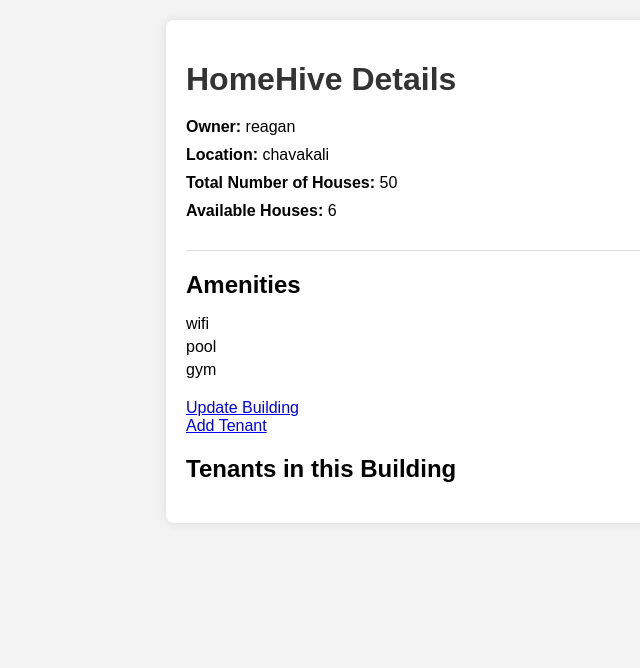
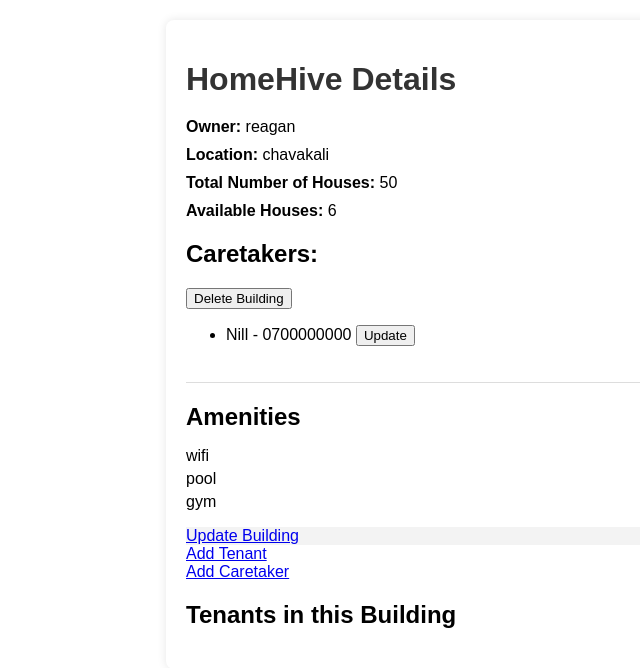
Before and after one commit to mamesareagan/Housing-Project, a Django app: page /building/14/ in a window 1280 px wide. Shown: the top 668 px of the page, without its empty margins (54-694 px from the left). Run offline with Django 4.2, Linux system fonts and the light colour scheme; data comes from the database, SQL or seed files in the repository; both versions use the stored data as it was after the commit; data that the repository does not hold is empty.

Commit message:
added caretaker model and also implemented the delete functionality for the building

```diff
--- a/HomeHive/HomeHive/settings.py
+++ b/HomeHive/HomeHive/settings.py
@@ -116,7 +116,7 @@ USE_TZ = True
 # Static files (CSS, JavaScript, Images)
 # https://docs.djangoproject.com/en/4.2/howto/static-files/
 
-STATIC_URL = 'static/'
+STATIC_URL = '/static/'
 
 # Default primary key field type
 # https://docs.djangoproject.com/en/4.2/ref/settings/#default-auto-field
--- a/HomeHive/Housing/models.py
+++ b/HomeHive/Housing/models.py
@@ -1,3 +1,4 @@
+from email.policy import default
 from django.db import models
 from django.core.validators import RegexValidator
 
@@ -27,7 +28,7 @@ class Amenity(models.Model):
     name = models.CharField(max_length=100)
 
     def __str__(self):
-        return self.name
+        return f"Amenity: {self.name}"
 
 
 class Tenant(models.Model):
@@ -36,15 +37,19 @@ class Tenant(models.Model):
         max_length=20,
         validators=[RegexValidator(regex=r'\d{10}', message='Invalid phone number format (XXX-XXX-XXXX)')],
     )
-    building = models.ForeignKey('Building', on_delete=models.CASCADE, related_name='tenants', null=True, blank=True)
+    building = models.ForeignKey('Building', on_delete=models.CASCADE, related_name='tenants', null=False, blank=False, default=1)
     number_of_rooms = models.PositiveIntegerField(default=1, null=False, blank=False)
     number_of_people = models.PositiveIntegerField(default=1,null=False, blank=False)
 
     def __str__(self):
         return self.name
 
-# class Caretaker(models.Model):
-#     name = models.CharField(max_length=255)
-
-#     def __str__(self):
-#         return self.name
+class Caretaker(models.Model):
+    name = models.CharField(max_length=255, null=False, blank=False, default='Nill')
+    building = models.ForeignKey('Building', on_delete=models.CASCADE, related_name='caretaker', null=False, blank=False, default=1)
+    phone_number = models.CharField(default="0700000000",
+        max_length=20,
+        validators=[RegexValidator(regex=r'\d{10}', message='Invalid phone number format (XXX-XXX-XXXX)')],
+    )
+    def __str__(self):
+        return f"Caretaker: {self.name}"
--- a/HomeHive/Housing/templates/building_details.html
+++ b/HomeHive/Housing/templates/building_details.html
@@ -8,7 +8,14 @@
     <title>{{ building.building_name }} Details</title>
     <style>
         body {
-            font-family: Arial, sans-serif;
+                font-family: Arial, sans-serif;
+        }
+
+        .amenities li {
+            margin-bottom: 5px;
+        }
+        .update-button {
+            margin-top: 20px;
             margin: 0;
             padding: 0;
             background-color: #f3f3f3;
@@ -43,13 +50,26 @@
             list-style-type: none;
             padding: 0;
         }
-        .amenities li {
-            margin-bottom: 5px;
+        .confirmation-dialog {
+            display: none;
+            position: fixed;
+            top: 50%;
+            left: 50%;
+            transform: translate(-50%, -50%);
+            background-color: #fff;
+            padding: 20px;
+            border-radius: 8px;
+            box-shadow: 0 0 10px rgba(0, 0, 0, 0.3);
         }
-        .update-button {
+        .confirmation-dialog h2 {
+            margin-top: 0;
+        }
+        .confirmation-dialog-buttons {
+            text-align: center;
             margin-top: 20px;
         }
     </style>
+
 </head>
 <body>
     <div class="container">
@@ -59,6 +79,22 @@
             <p><strong>Location:</strong> {{ building.location }}</p>
             <p><strong>Total Number of Houses:</strong> {{ building.total_number_of_houses }}</p>
             <p><strong>Available Houses:</strong> {{ building.available_houses }}</p>
+            <h2>Caretakers:</h2>
+            <form id="delete-building-form" action="{% url 'delete-building' pk=building.pk %}" method="post" style="display: inline;">
+                {% csrf_token %}
+                <button id="delete-building-button" type="button">Delete Building</button>
+            </form>
+            <!-- List of Caretakers -->
+            <ul>
+                {% for caretaker in building.caretaker.all %}
+                    <li>
+                        {{ caretaker.name }} - {{ caretaker.phone_number }}
+                        <form action="{% url 'update-caretaker' pk=caretaker.pk %}" method="get" style="display:inline;">
+                            <button type="submit">Update</button>
+                        </form>
+                    </li>
+                {% endfor %}
+            </ul>
         </div>
         <div class="amenities">
             <h2>Amenities</h2>
@@ -76,6 +112,10 @@
             <a href="{% url 'add-tenant' building_id=building.id %}">Add Tenant</a>
         </div>
 
+        <div class="add-tenant-button">
+            <a href="{% url 'add-caretaker' building_id=building.id %}">Add Caretaker</a>
+        </div>
+
         <div class="tenants">
             <h2>Tenants in this Building</h2>
             <ul>
@@ -85,6 +125,44 @@
             </ul>
         </div>
     </div>
+    <div id="confirmation-dialog" class="confirmation-dialog">
+        <h2>Confirm Deletion</h2>
+        <p>Are you sure you want to delete this building?</p>
+        <div class="confirmation-dialog-buttons">
+            <button id="confirm-delete-button">Delete</button>
+            <button id="cancel-delete-button">Cancel</button>
+        </div>
+    </div>
+    <script>
+        document.addEventListener('DOMContentLoaded', function() {
+    // Get the delete building button
+    const deleteBuildingButton = document.getElementById('delete-building-button');
 
+    // Get the confirmation dialog
+    const confirmationDialog = document.getElementById('confirmation-dialog');
+
+    // Get the confirm delete button from the confirmation dialog
+    const confirmDeleteButton = document.getElementById('confirm-delete-button');
+
+    // Get the cancel delete button from the confirmation dialog
+    const cancelDeleteButton = document.getElementById('cancel-delete-button');
+
+    // Event listener for showing the confirmation dialog when delete button is clicked
+    deleteBuildingButton.addEventListener('click', function() {
+        confirmationDialog.style.display = 'block';
+    });
+
+    // Event listener for hiding the confirmation dialog when cancel delete button is clicked
+    cancelDeleteButton.addEventListener('click', function() {
+        confirmationDialog.style.display = 'none';
+    });
+
+    // Event listener for handling the delete action when confirm delete button is clicked
+    confirmDeleteButton.addEventListener('click', function() {
+        // Submit the delete building form
+        document.getElementById('delete-building-form').submit();
+    });
+});
+    </script>
 </body>
 </html>
--- a/HomeHive/Housing/urls.py
+++ b/HomeHive/Housing/urls.py
@@ -1,11 +1,14 @@
 from django.urls import path
 
-from Housing.views import AddTenantToBuildingView, BuildingClassView, BuildingDetailView, BuildingFormView,UpdateBuildingView
+from Housing.views import AddCaretakerToBuildingView, AddTenantToBuildingView, BuildingClassView, BuildingDetailView, BuildingFormView, DeleteBuildingView,UpdateBuildingView, UpdateCaretakerView
 
 urlpatterns = [
     path("", BuildingClassView.as_view(), name="building-view"),
     path("register_building/", BuildingFormView.as_view(), name="building-reg_view"),
     path("building/<int:building_id>/", BuildingDetailView.as_view(), name="building-details"),
     path('building/<int:pk>/update/', UpdateBuildingView.as_view(), name='building-update'),
+    path('buildings/<int:pk>/delete/', DeleteBuildingView.as_view(), name='delete-building'),
     path('building/<int:building_id>/tenant/create/', AddTenantToBuildingView.as_view(), name='add-tenant'),
+    path('building/<int:building_id>/caretaker/create/', AddCaretakerToBuildingView.as_view(), name='add-caretaker'),
+    path('caretakers/<int:pk>/update/', UpdateCaretakerView.as_view(), name='update-caretaker'),
 ]
--- a/HomeHive/Housing/views.py
+++ b/HomeHive/Housing/views.py
@@ -1,12 +1,12 @@
 from django.shortcuts import get_object_or_404, redirect, render
 from django.http import HttpResponse
 from django.views import View
-from django.views.generic.edit import FormView
+from django.views.generic.edit import FormView, UpdateView
 from django.urls import reverse, reverse_lazy
-from Housing.forms import BuildingForm, TenantForm
+from Housing.forms import BuildingForm, CaretakerForm, TenantForm
 from django.db import transaction
 
-from Housing.models import Amenity, Building
+from Housing.models import Amenity, Building, Caretaker, Tenant
 
 
 class BuildingClassView(View):
@@ -54,19 +54,6 @@ class UpdateBuildingView(View):
             return redirect(reverse('building-details', kwargs={'building_id': updated_building.pk}))
         return render(request, self.template_name, {'form': form, 'building': building})
 
-
-# class BuildingFormView(FormView):
-#     template_name = 'building_form.html'
-#     form_class = BuildingForm
-#     success_url = reverse_lazy('building-view')  # Use the correct URL pattern name
-
-#     def form_valid(self, form):
-#         # Process the form data and create a model instance
-#         building = form.save(commit=False)
-#         # Here, you can do any additional processing of the form data before saving
-#         # For example, you can set values for fields not included in the form
-#         building.save()
-#         return super().form_valid(form)
 class BuildingFormView(View):
     def get(self, request):
         form = BuildingForm()
@@ -98,6 +85,14 @@ class BuildingFormView(View):
         else:
             return render(request, 'building_form.html', {'form': form})
 
+class DeleteBuildingView(View):
+    def post(self, request, pk):
+        building = get_object_or_404(Building, pk=pk)
+
+        building.delete()
+
+        return redirect('building-view')
+
 class AddTenantToBuildingView(View):
     template_name = 'add_tenant.html'
 
@@ -115,3 +110,53 @@ class AddTenantToBuildingView(View):
             tenant.save()
             return redirect('building-details', building_id=building_id)
         return render(request, self.template_name, {'form': form, 'building': building})
+
+
+class AddCaretakerToBuildingView(View):
+    template_name = 'add_Caretaker.html'
+
+    def get(self, request, building_id):
+        building = get_object_or_404(Building, pk=building_id)
+        form = CaretakerForm()
+        return render(request, self.template_name, {'form': form, 'building': building})
+
+    def post(self, request, building_id):
+        building = get_object_or_404(Building, pk=building_id)
+        form = CaretakerForm(request.POST)
+        if form.is_valid():
+            Caretaker = form.save(commit=False)
+            Caretaker.building = building
+            Caretaker.save()
+            return redirect('building-details', building_id=building_id)
+        return render(request, self.template_name, {'form': form, 'building': building})
+
+class UpdateCaretakerView(View):
+    template_name = 'update_caretaker.html'
+
+    def get(self, request, pk):
+        building = Building.objects.prefetch_related('caretaker').get(pk=pk)
+        form = CaretakerForm(instance=building)
+        return render(request, self.template_name, {'form': form, 'building': building})
+
+    def post(self, request, pk):
+        # Retrieve the caretaker instance to update
+        caretaker = Caretaker.objects.get(pk=pk)
+
+        if request.method == 'POST':
+            # Bind the form data to this caretaker instance
+            form = CaretakerForm(request.POST, instance=caretaker)
+            if form.is_valid():
+                # Save the updated caretaker
+                form.save()
+
+                # Get the building associated with the caretaker
+                building = caretaker.building
+
+                # Redirect to the building details page
+                return redirect(reverse('building-details', kwargs={'building_id': building.pk}))
+        else:
+            # Create the form instance with the caretaker data filled in
+            form = CaretakerForm(instance=caretaker)
+
+        # If form is not valid or it's a GET request, render the form again with the errors
+        return render(request, self.template_name, {'form': form, 'building': caretaker.building})
```
Also changed, not shown: HomeHive/Housing/forms.py (+7 -7 lines), HomeHive/Housing/templates/add_Caretaker.html (added, +17 -0 lines), HomeHive/Housing/templates/base.html (+53 -1 lines), HomeHive/Housing/templates/static/css/building_details.css (added, +60 -0 lines), HomeHive/Housing/templates/static/js/building_details.js (added, +16 -0 lines), HomeHive/Housing/templates/update_caretaker.html (added, +18 -0 lines), HomeHive/Housing/migrations/0005_caretaker_alter_tenant_phone_number.py (added), HomeHive/Housing/migrations/0006_caretaker_building_caretaker_phone_number_and_more.py (added), HomeHive/Housing/migrations/0007_alter_tenant_building.py (added), HomeHive/db.sqlite3.
